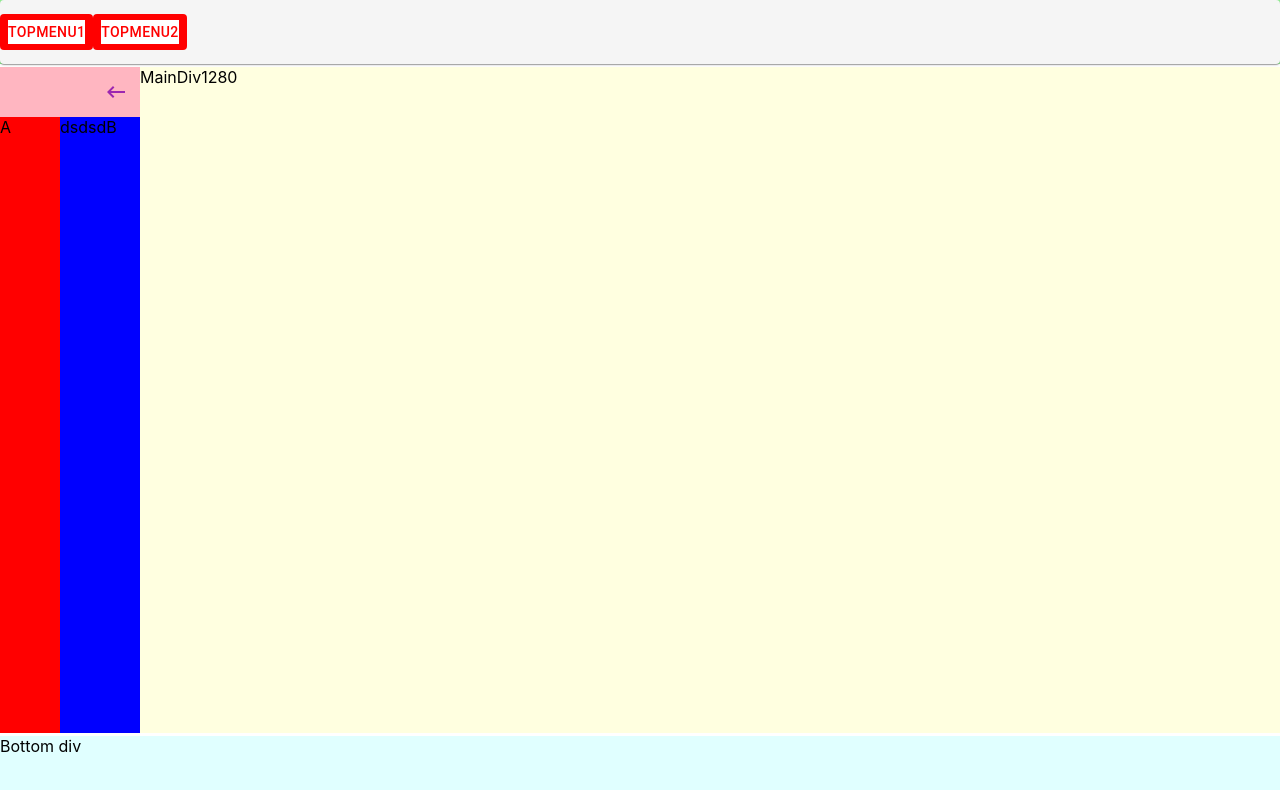
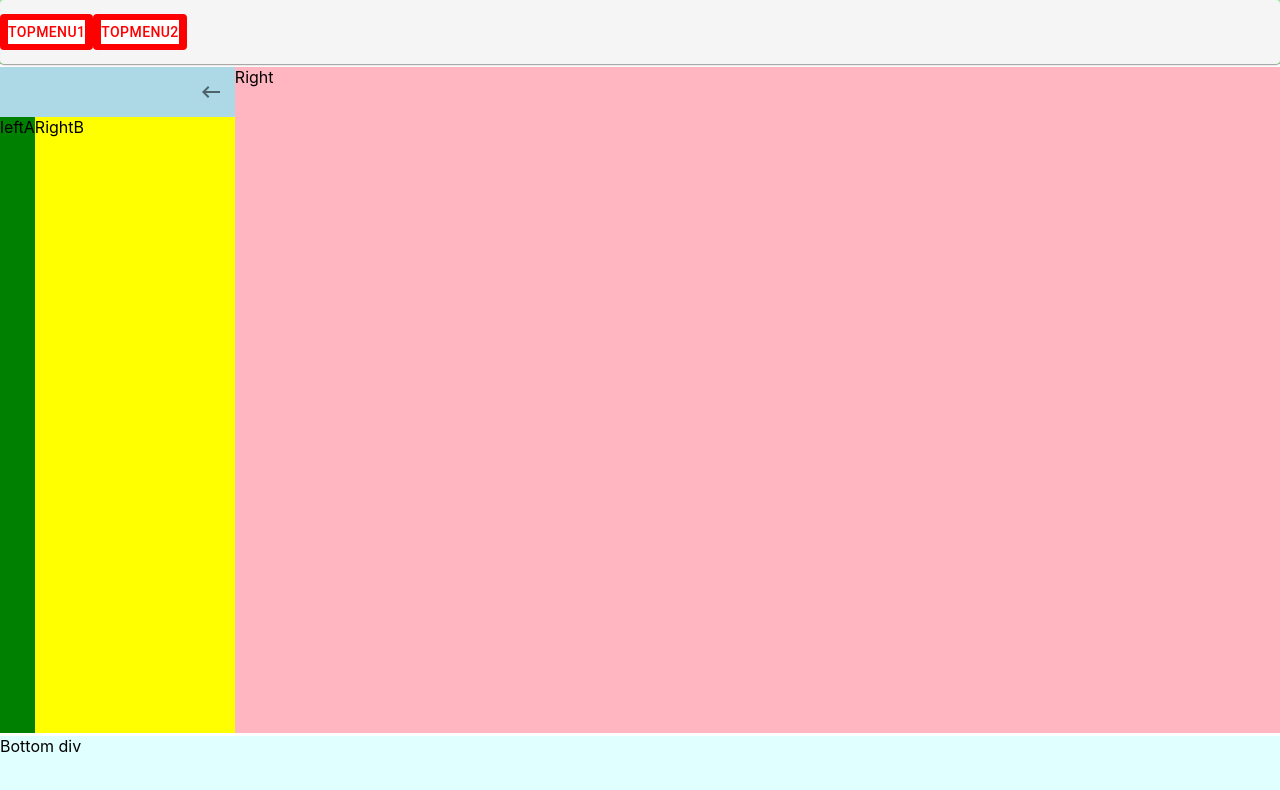
Before and after one commit to kyrlouca/react-styled-components-drawer, a React (Create React App) app: page / in a window 1280 px wide. Shown: the top 790 px of the page. Built offline with nearby package versions, Linux system fonts and the light colour scheme.

Commit message:
Working Transition

```diff
--- a/src/App.tsx
+++ b/src/App.tsx
@@ -6,6 +6,7 @@ import green from '@material-ui/core/colors/green';
 import red from '@material-ui/core/colors/red';
 
 import GridPage from './layout/GridPage';
+
 
 const theme = createMuiTheme({
   palette: {
--- a/src/layout/GridPage.tsx
+++ b/src/layout/GridPage.tsx
@@ -2,6 +2,7 @@ import React from 'react';
 import styled from 'styled-components';
 import TopMenu from '../components/TopMenu';
 import ManuPage from './MenuPage';
+import OuterPage from './OuterPage'
 
 const BoxDiv = styled.div`
   border: 3px solid black;
@@ -45,7 +46,7 @@ export default function GridPage() {
         <TopMenu />
       </TopAreaDiv>
       <MainDiv>
-        <ManuPage />
+        <OuterPage />
       </MainDiv>
 
       <BottomDiv>Bottom div</BottomDiv>
--- /dev/null
+++ b/src/layout/MenuPage2.tsx
@@ -0,0 +1,89 @@
+import React, { useState, useEffect } from 'react';
+import styled from 'styled-components';
+import IconButton, { IconButtonProps } from '@material-ui/core/IconButton';
+import KeyboardTabIcon from '@material-ui/icons/KeyboardTab';
+import KeyboardBackspaceIcon from '@material-ui/icons/KeyboardBackspace';
+
+type ButtonEvent = React.MouseEvent<HTMLButtonElement>;
+
+const useGetScreenWidth = () => {
+  const [ws, setWindowSize] = useState(window.innerWidth);
+  const eventListener = () => setWindowSize(window.innerWidth);
+  useEffect(() => {
+    window.addEventListener('resize', eventListener);
+    return () => {
+      window.removeEventListener('resize', eventListener);
+    };
+  }, []);
+
+  return ws;
+};
+
+const OuterDiv = styled.div`
+  margin: 0;
+  padding: 0;
+  height: 100%;
+  display: flex;
+  flex-direction: column;
+`;
+
+const TopDiv = styled.div`
+  background: smokeWhite;
+  flex: 0 0 50px;
+  display: flex;
+  justify-content: flex-end;
+`;
+
+const LowerDiv = styled.div`
+  background: red;
+  flex: 1 1 auto;
+  display: flex;
+  flex-flow: row nowrap;
+  /* transition : all 700ms ease-out; */
+`;
+
+const RightDiv = styled.div<{ isCollapsed: boolean }>`
+  background: yellow;
+  overflow: hidden;
+  width: ${props => (props.isCollapsed ? '0' : '500px')};
+  max-width: ${props => (props.isCollapsed ? '0' : '200px')};
+  transition: width 600ms ease-out, max-width 600ms ease-out;
+`;
+
+const LeftDiv = styled.div`
+  background: green;
+  flex: 1 1 auto;
+`;
+
+const IButton = (props: IconButtonProps) => (
+  <IconButton disableRipple aria-label="collapse the menu " {...props} />
+);
+
+export default function MenuPage2() {
+  const sw = useGetScreenWidth();
+  const isScreenSizeSmall = sw < 900;
+  const [isCollapsed, setBarToCollapse] = useState(isScreenSizeSmall);
+
+  if (isScreenSizeSmall && !isCollapsed) {
+    setBarToCollapse(true);
+  }
+
+  const handleClick = (e: ButtonEvent) => {
+    const mustCollapse = !isCollapsed || isScreenSizeSmall;
+    setBarToCollapse(mustCollapse);
+  };
+
+  return (
+    <OuterDiv>
+      <TopDiv>
+        <IButton onClick={handleClick}>
+          {isCollapsed ? <KeyboardTabIcon /> : <KeyboardBackspaceIcon />}
+        </IButton>
+      </TopDiv>
+      <LowerDiv>
+        <LeftDiv>leftA</LeftDiv>
+        <RightDiv isCollapsed={isCollapsed}>RightB</RightDiv>
+      </LowerDiv>
+    </OuterDiv>
+  );
+}
--- /dev/null
+++ b/src/layout/OuterPage.tsx
@@ -0,0 +1,27 @@
+import React from 'react';
+import styled from 'styled-components';
+import MenuPage2 from './MenuPage2';
+
+const OuterDiv = styled.div`
+  display: flex;
+  height: 100%;
+  background: red;
+`;
+const LeftDiv = styled.div`
+  background: lightblue;
+`;
+const RightDiv = styled.div`
+  background: lightpink;
+  flex: 1 1 auto;
+`;
+
+export default function OuterPage() {
+  return (
+    <OuterDiv>
+      <LeftDiv>
+        <MenuPage2 />
+      </LeftDiv>
+      <RightDiv>Right</RightDiv>
+    </OuterDiv>
+  );
+}
```
